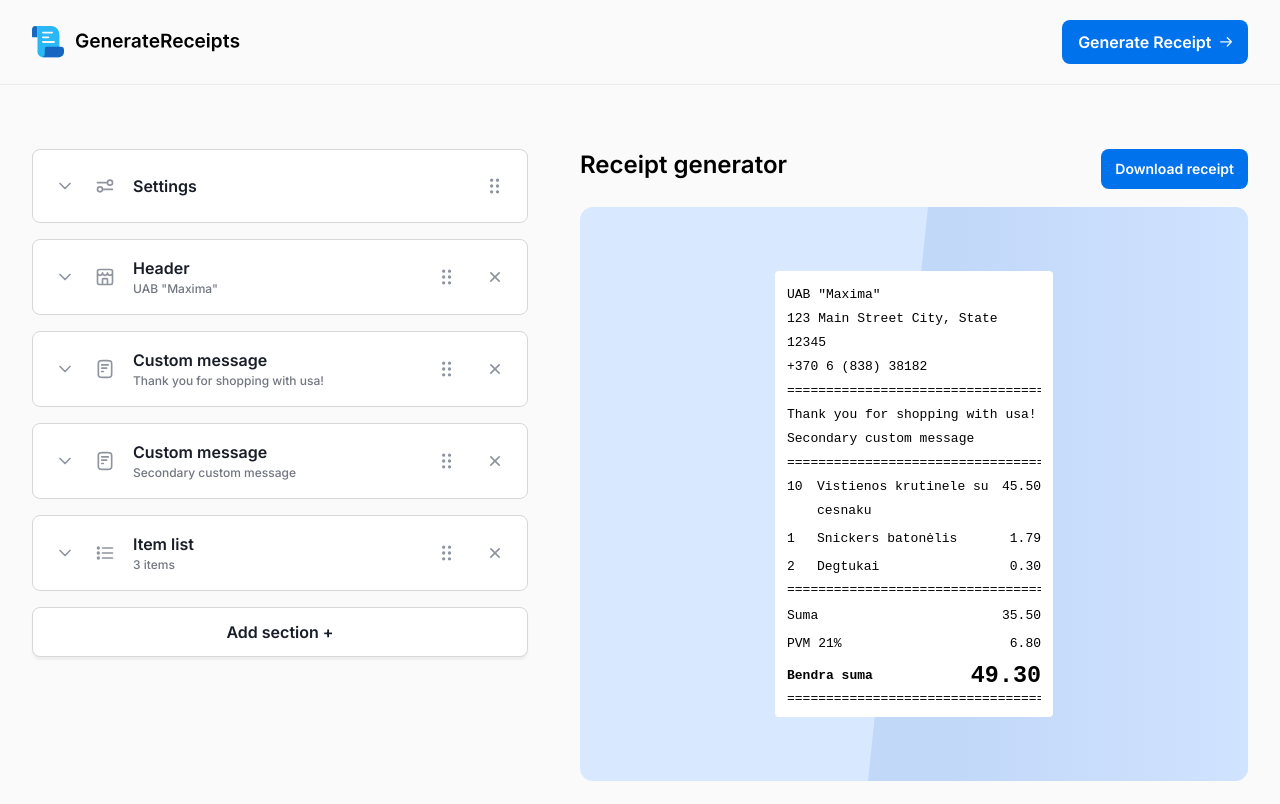
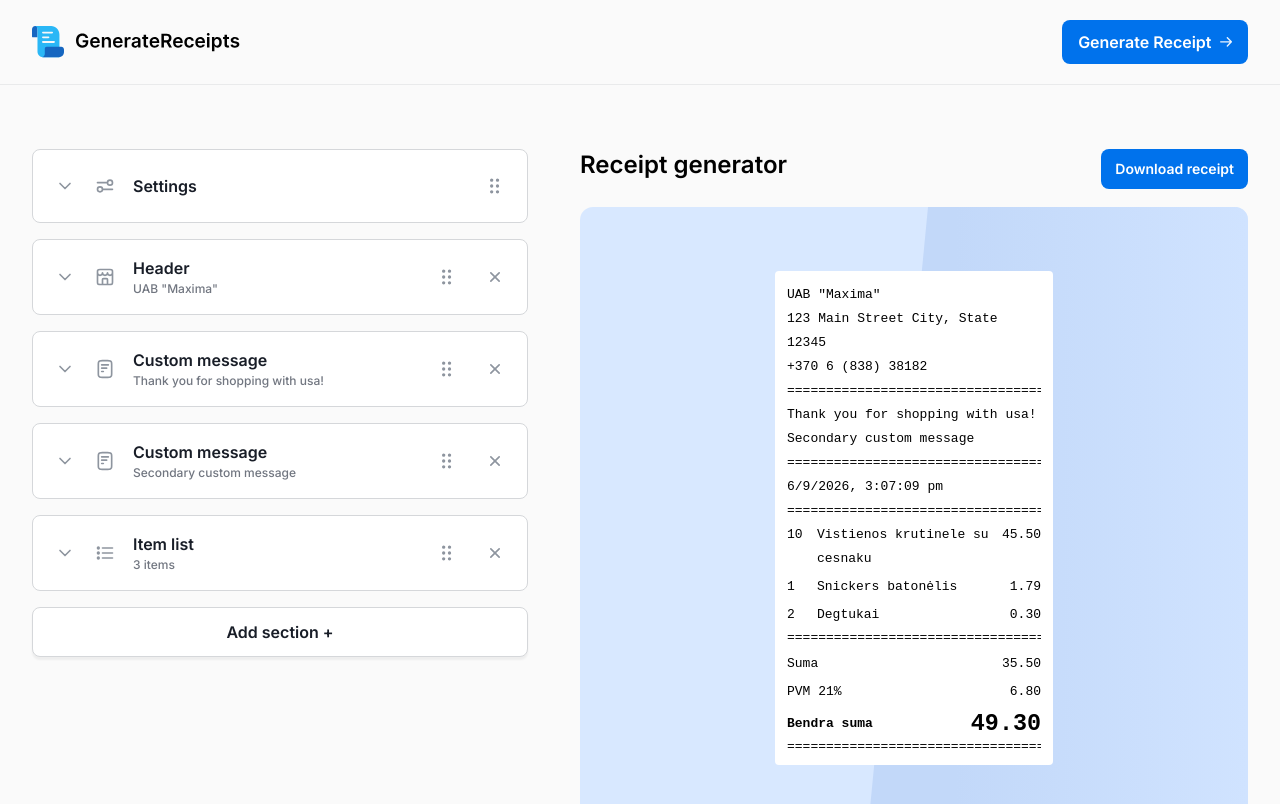
Before and after one commit to dissco6/Receipt-generator, a React (Vite) app in the folder receiptgenerator.client/: page / in a window 1280 px wide. Shown: the top 804 px of the page. Built offline with nearby package versions, Linux system fonts and the light colour scheme.

Commit message:
Implemented preview of DateTime block

```diff
--- a/receiptgenerator.client/src/components/ReceiptPreview.tsx
+++ b/receiptgenerator.client/src/components/ReceiptPreview.tsx
@@ -102,6 +102,20 @@
                 </div>
             );
 
+        case "DateTime":
+            const dateTimeAlignment = block.props.alignment ?? 0;
+            const dateTimeDividerType = block.props.dividerType ?? "dots";
+            return (
+                <div className={`${dateTimeAlignment === 0 ? "text-left" : dateTimeAlignment === 1 ? "text-center" : "text-right"}`}>
+                    {block.props.dateTime}
+                    {block.props.dividerAtBottom && (
+                        <div className="w-full text-center overflow-hidden whitespace-nowrap">
+                            {dividerMap[dateTimeDividerType]}
+                        </div>
+                    )}
+                </div>
+            );
+
         case "ItemList": {
             const totalSizeMap = {
                 10: "text-[1.1em]",
```
